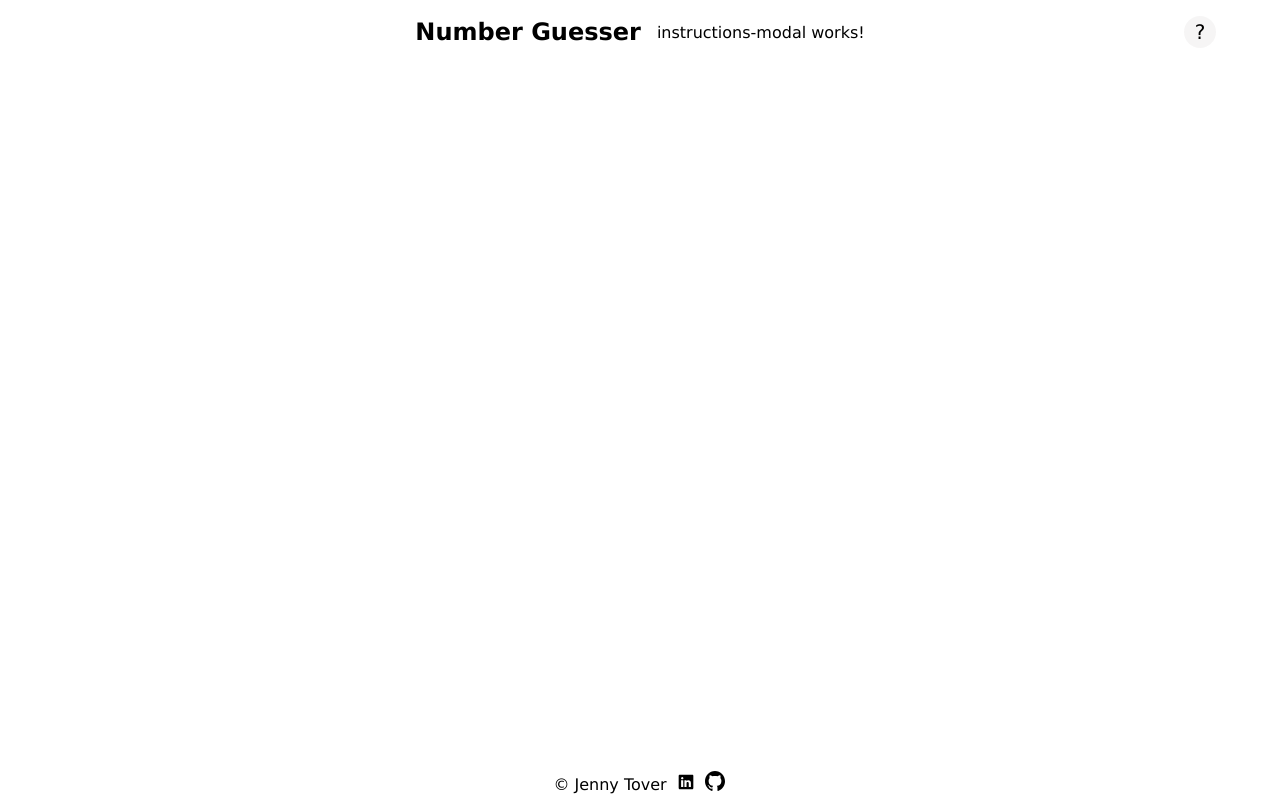
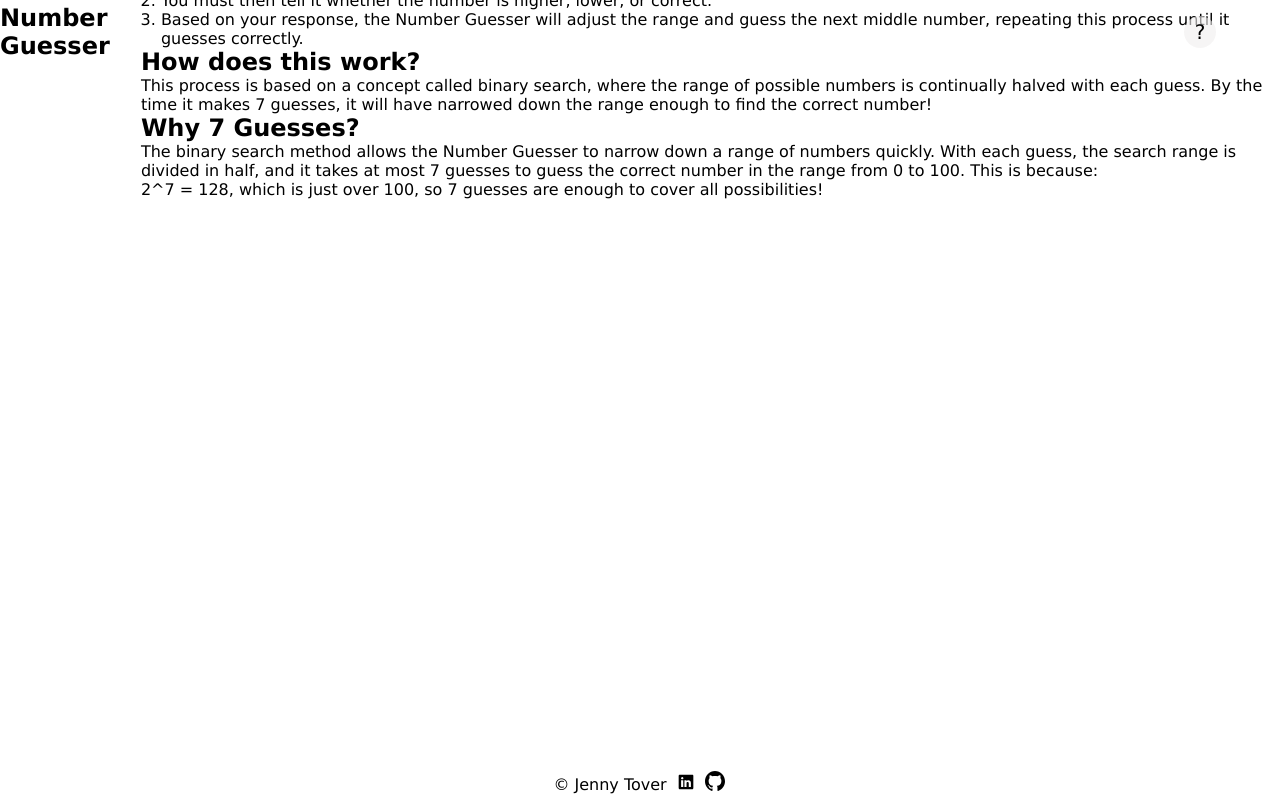
Before and after one commit to JennyLottner/NumberGuesser, an Angular app: page / in a window 1280 px wide. Both pictures are taken after a click on the button "instructions". Built offline with nearby package versions, Linux system fonts and the light colour scheme.

Commit message:
Add instructions-modal content

```diff
--- a/src/app/cmps/instructions-modal/instructions-modal.component.html
+++ b/src/app/cmps/instructions-modal/instructions-modal.component.html
@@ -1 +1,27 @@
-<p>instructions-modal works!</p>
+<div class="overlay" (click)="closeModal()"></div>
+
+<div class="modal flex column">
+    <button class="close-btn" (click)="closeModal()">𐌗</button>
+
+    <article>
+        <h2>Instructions</h2>
+        <p>Welcome to <span>Number Guesser</span>!</p>
+        <p>The goal of this game is simple: think of a number between 0 and 100, and the Number Guesser will try to guess it. Here’s how it works:</p>
+        <ol>
+            <li>The Number Guesser will begin by guessing the middle number in the range (50).</li>
+            <li>You must then tell it whether the number is <span>higher</span>, <span>lower</span>, or <span>correct</span>.</li>
+            <li>Based on your response, the Number Guesser will adjust the range and guess the next middle number, repeating this process until it guesses correctly.</li>
+        </ol>
+    </article>
+
+    <article>
+        <h2>How does this work?</h2>
+        <p>This process is based on a concept called <span>binary search</span>, where the range of possible numbers is continually halved with each guess. By the time it makes 7 guesses, it will have narrowed down the range enough to find the correct number!</p>
+    </article>
+
+    <article>
+        <h2>Why 7 Guesses?</h2>
+        <p>The binary search method allows the Number Guesser to narrow down a range of numbers quickly. With each guess, the search range is divided in half, and it takes at most 7 guesses to guess the correct number in the range from 0 to 100. This is because:</p>
+        <p>2^7 = 128, which is just over 100, so 7 guesses are enough to cover all possibilities!</p>
+    </article>
+</div>
```
